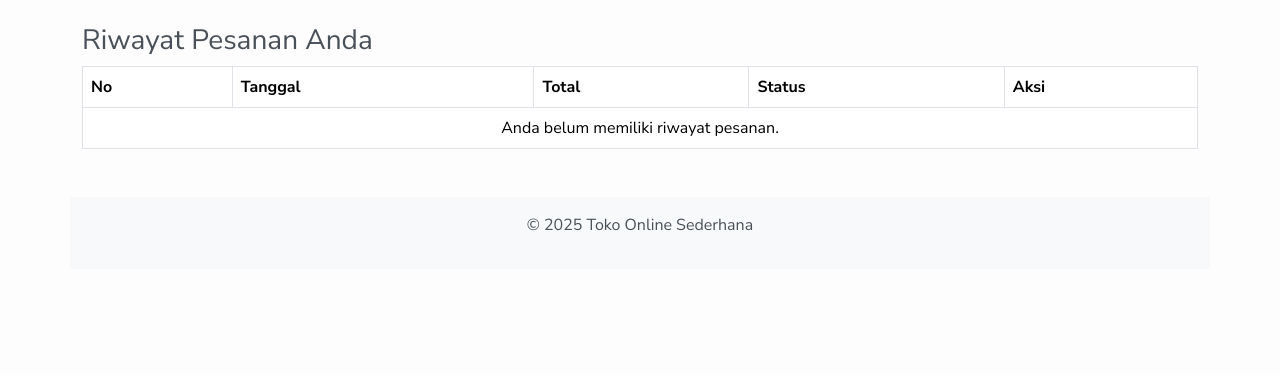
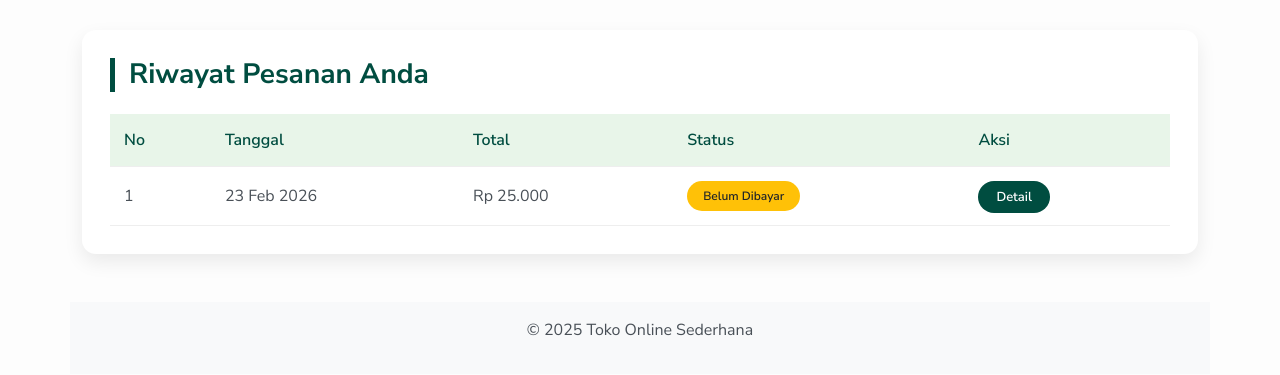
Before and after one commit to Qood20/tokoonline, a PHP site: page /index.php?page=pesanan in a window 1280 px wide. Shown: the part 79-454 px from the top of the page. Run offline with PHP 8.4, Linux system fonts and the light colour scheme; data that the repository does not hold is empty.

Commit message:
refiana mengubah tampilan list pesanan

```diff
--- a/pesanan.php
+++ b/pesanan.php
@@ -1,6 +1,79 @@
+<div class="pesanan-page">
+
+<style>
+/* CSS KHUSUS HALAMAN PESANAN */
+.pesanan-page .pesanan-container {
+    background: #ffffff;
+    padding: 28px;
+    border-radius: 14px;
+    box-shadow: 0 0.5rem 1.2rem rgba(0,0,0,.08);
+    margin: 30px auto;
+}
+
+.pesanan-page h3 {
+    font-weight: 700;
+    color: #004d40;
+    margin-bottom: 22px;
+    border-left: 5px solid #004d40;
+    padding-left: 14px;
+}
+
+.pesanan-page table {
+    width: 100%;
+    border-collapse: collapse;
+}
+
+.pesanan-page thead {
+    background-color: #e8f5e9;
+}
+
+.pesanan-page th,
+.pesanan-page td {
+    padding: 14px;
+    border-bottom: 1px solid #eee;
+}
+
+.pesanan-page th {
+    color: #004d40;
+    font-weight: 600;
+}
+
+.pesanan-page tbody tr:hover {
+    background-color: #f5fbf8;
+}
+
+.pesanan-page .status {
+    padding: 6px 16px;
+    border-radius: 20px;
+    font-size: 12px;
+    font-weight: 600;
+    display: inline-block;
+}
+
+.pesanan-page .status.belum {
+    background-color: #ffc107;
+    color: #212529;
+}
+
+.pesanan-page .btn-detail {
+    background-color: #004d40;
+    color: #fff;
+    padding: 7px 18px;
+    border-radius: 20px;
+    font-size: 13px;
+    text-decoration: none;
+    font-weight: 600;
+}
+
+.pesanan-page .btn-detail:hover {
+    background-color: #00382e;
+}
+</style>
+
+<div class="pesanan-container">
     <h3>Riwayat Pesanan Anda</h3>
 
-<table class="table table-bordered">
+    <table>
         <thead>
             <tr>
                 <th>No</th>
@@ -11,31 +84,15 @@
             </tr>
         </thead>
         <tbody>
-        <?php
-        // Asumsi id_pengguna didapat dari session setelah login
-        // Untuk pengetesan, kita gunakan id_pengguna statis dulu, misal 1
-        $id_pengguna = isset($_SESSION['id_pengguna']) ? $_SESSION['id_pengguna'] : 1;
-
-        $no = 1;
-        $query = mysqli_query($koneksi, "SELECT * FROM pesanan WHERE id_pengguna = '$id_pengguna' ORDER BY tanggal_pesanan DESC");
-
-        if(mysqli_num_rows($query) > 0){
-            while($data = mysqli_fetch_array($query)){
-        ?>
             <tr>
-            <td><?php echo $no++; ?></td>
-            <td><?php echo date('d M Y', strtotime($data['tanggal_pesanan'])); ?></td>
-            <td>Rp <?php echo number_format($data['total_pesanan']); ?></td>
-            <td><span class="badge bg-warning"><?php echo $data['status_pesanan']; ?></span></td>
-            <td>
-                <a href="index.php?page=detail_pesanan&id=<?php echo $data['id_pesanan']; ?>" class="btn btn-info btn-sm">Detail</a>
-            </td>
+                <td>1</td>
+                <td>23 Feb 2026</td>
+                <td>Rp 25.000</td>
+                <td><span class="status belum">Belum Dibayar</span></td>
+                <td><a href="#" class="btn-detail">Detail</a></td>
             </tr>
-        <?php
-            }
-        } else {
-            echo "<tr><td colspan='5' class='text-center'>Anda belum memiliki riwayat pesanan.</td></tr>";
-        }
-        ?>
         </tbody>
     </table>
+</div>
+
+</div>
```
Lines whose indentation alone changed are shown as unchanged.
